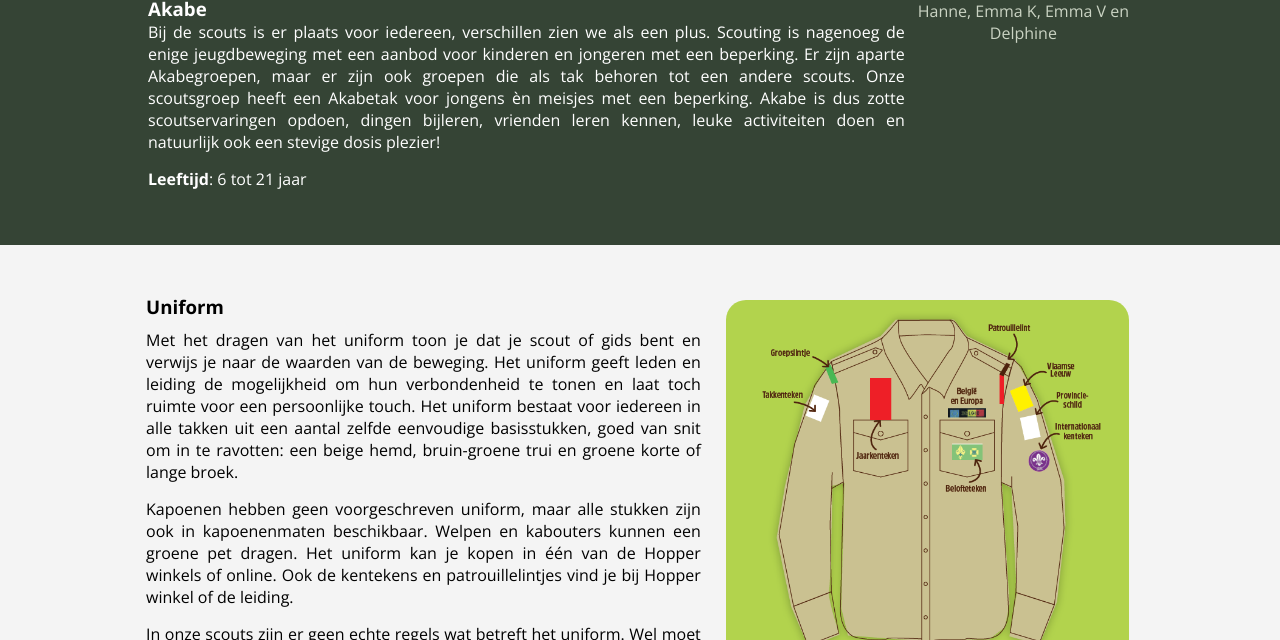
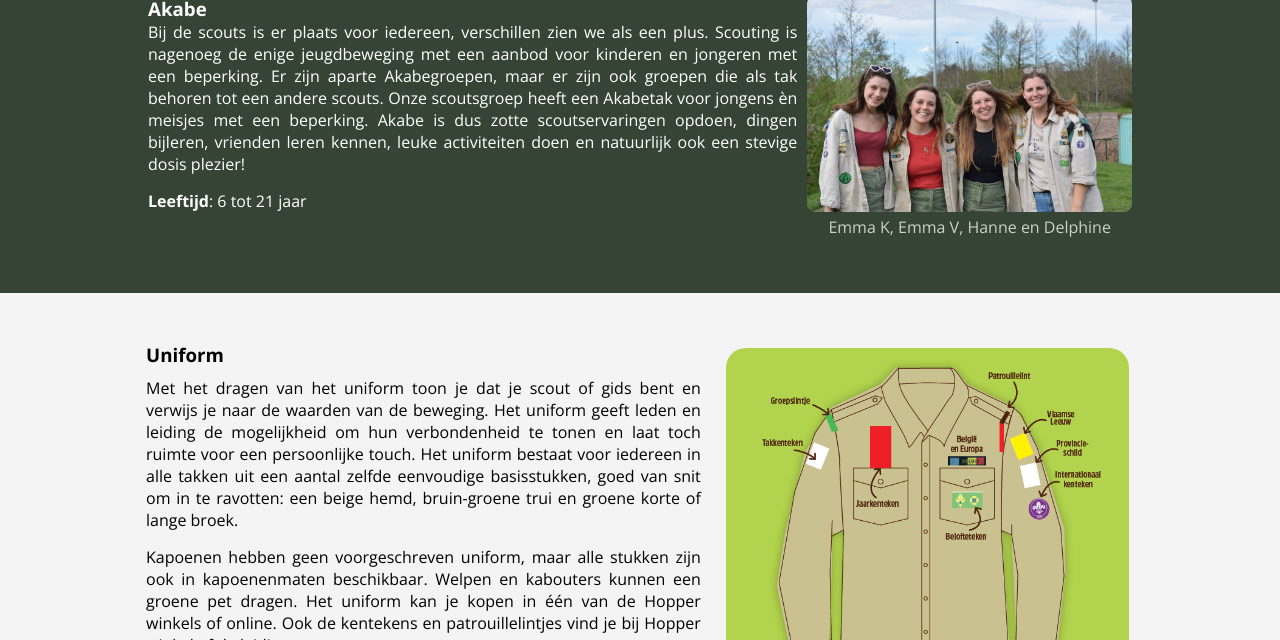
Before and after one commit to scoutsheirbrug/scoutsheirbrug.be, a Jekyll site: the page built from _pages/index.html, in a window 1280 px wide and 900 px high, scrolled down 3096 px, cut to the strip 260-900 px from the top of the window. Built offline with Jekyll 4.4.1, drawn with Linux system fonts in a browser that asks for light colours.

```diff
--- a/_includes/content/takken_leiding/akabe.md
+++ b/_includes/content/takken_leiding/akabe.md
@@ -1 +1 @@
-Hanne, Emma K, Emma V en Delphine
+Emma K, Emma V, Hanne en Delphine
```
Also changed, not shown: assets/img/tak_akabe.jpg (added).
